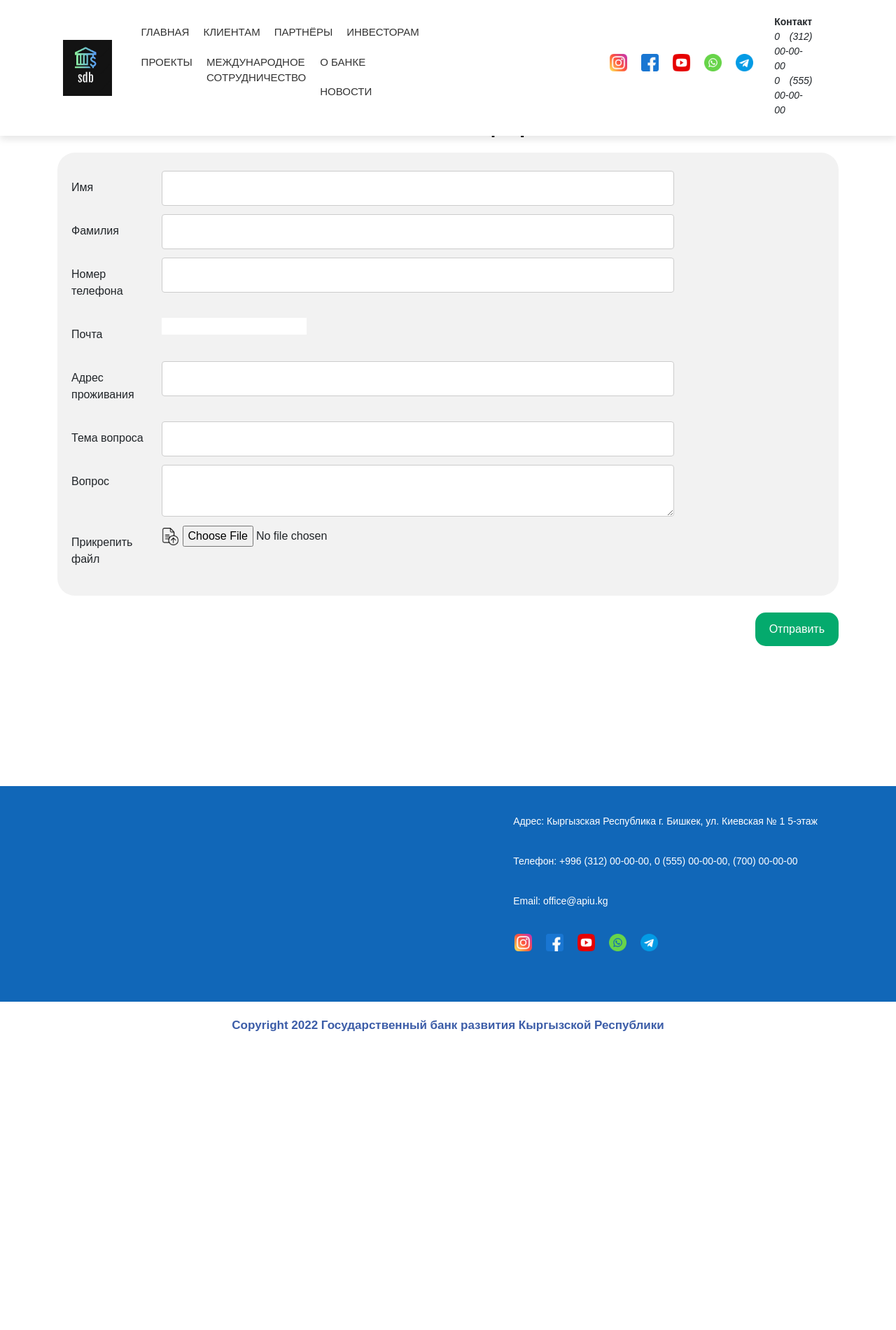
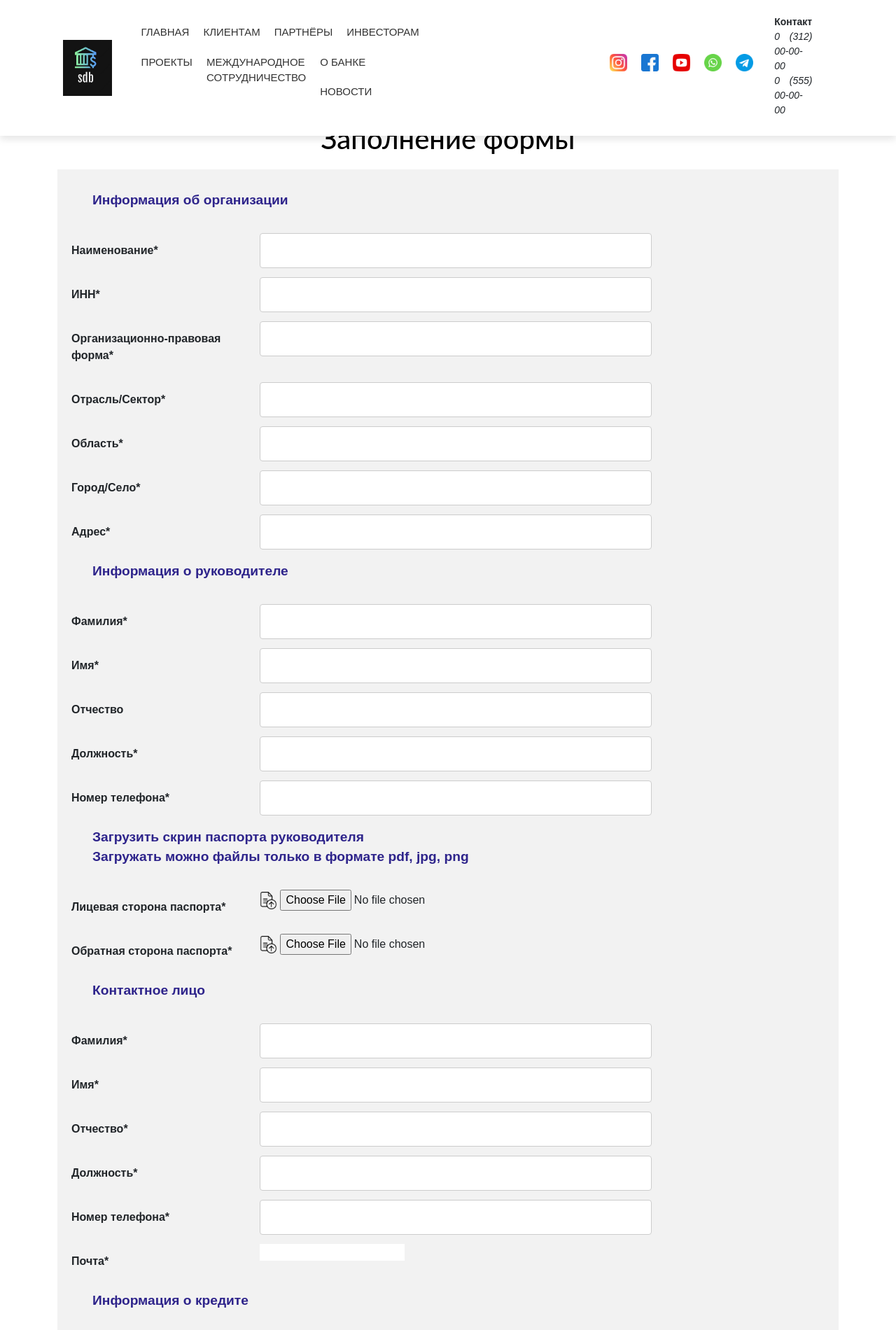
Before and after one commit to jaman-bala/bank_website, a Django app: template backend/apps/online/templates/online/create.html in a window 1280 px wide. Shown: the top 1900 px of the page at 70% size. Before the commit the page ends 1473 px from the top, so only its background shows below. Run offline with Django 4.2, Linux system fonts and the light colour scheme; the template is opened without the code that fills it, so the values that code supplies are empty, except form fields; tables that the repository leaves empty hold one stand-in row (values such as "Sample post"); form fields are guessed from the names that the template uses; some web fonts are replaced.

Commit message:
filling out the form

```diff
--- a/backend/apps/online/models.py
+++ b/backend/apps/online/models.py
@@ -59,7 +59,7 @@ class Create(models.Model):
     phone = models.DecimalField("Номер телефона", max_digits=255, decimal_places=0)
     email = models.EmailField("Почта")
 
-    requested_amount = models.CharField("Запрашиваемая сумма", max_length=255)
+    requested_amount = models.IntegerField("Запрашиваемая сумма", max_length=255)
     credit_term = models.CharField("Срок кредита", max_length=255, default="")
     target_direction = models.CharField("Целевое направление кредита", max_length=255)
     own_contribution = models.CharField("обственный вклад в денежном выражении", max_length=255)
--- a/backend/apps/online/templates/online/create.html
+++ b/backend/apps/online/templates/online/create.html
@@ -1,4 +1,4 @@
-{% extends 'main/base.html' %} {% load static %} {% block content %}
+p{% extends 'main/base.html' %} {% load static %} {% block content %}
 
 <div class="container">
     <div class="form-floating mb-3">
@@ -8,9 +8,146 @@
                     <form action="." method="POST">
                       {% csrf_token %}
                       <div class="container__forms">
+
+                        <p class="form__text">Информация об организации</p>
+
                   <div class="row__forms">
                     <div class="col-25">
-                      <label for="fname">Имя</label>
+                      <label for="fname">Наименование*</label>
+                    </div>
+                    <div class="col-75">
+                      {{ form.organ_name }}
+                    </div>
+                  </div>
+                  <div class="row__forms">
+                    <div class="col-25">
+                      <label for="fname">ИНН*</label>
+                    </div>
+                    <div class="col-75">
+                      {{ form.inn }}
+                    </div>
+                  </div>
+
+                  <div class="row__forms">
+                    <div class="col-25">
+                      <label for="lname">Организационно-правовая форма*</label>
+                    </div>
+                    <div class="col-75">
+                      {{ form.organizations}}
+                    </div>
+                  </div>
+                  <div class="row__forms">
+                    <div class="col-25">
+                      <label for="lname">Отрасль/Сектор*</label>
+                    </div>
+                    <div class="col-75">
+                      {{ form.sector}}
+                    </div>
+                  </div>
+                  <div class="row__forms">
+                    <div class="col-25">
+                      <label for="lname">Область*</label>
+                    </div>
+                    <div class="col-75">
+                      {{ form.region}}
+                    </div>
+                  </div>
+                  <div class="row__forms">
+                    <div class="col-25">
+                      <label for="fname">Город/Село*</label>
+                    </div>
+                    <div class="col-75">
+                      {{ form.city }}
+                    </div>
+                  </div>
+                  <div class="row__forms">
+                    <div class="col-25">
+                      <label for="fname">Адрес*</label>
+                    </div>
+                    <div class="col-75">
+                      {{ form.adress }}
+                    </div>
+                  </div>
+
+                  <p class="form__text">Информация о руководителе</p>
+
+                  <div class="row__forms">
+                    <div class="col-25">
+                      <label for="fname">Фамилия*</label>
+                    </div>
+                    <div class="col-75">
+                      {{ form.supervisor_last_name }}
+                    </div>
+                  </div>
+                  <div class="row__forms">
+                    <div class="col-25">
+                      <label for="fname">Имя*</label>
+                    </div>
+                    <div class="col-75">
+                      {{ form.supervisor_first_name }}
+                    </div>
+                  </div>
+                  <div class="row__forms">
+                    <div class="col-25">
+                      <label for="fname">Отчество</label>
+                    </div>
+                    <div class="col-75">
+                      {{ form.supervisor_middle_name }}
+                    </div>
+                  </div>
+                  <div class="row__forms">
+                    <div class="col-25">
+                      <label for="fname">Должность*</label>
+                    </div>
+                    <div class="col-75">
+                      {{ form.supervisor_job_title }}
+                    </div>
+                  </div>
+                  <div class="row__forms">
+                    <div class="col-25">
+                      <label for="fname">Номер телефона*</label>
+                    </div>
+                    <div class="col-75">
+                      {{ form.supervisor_phone }}
+                    </div>
+                  </div>
+
+                  <p class="form__text">Загрузить скрин паспорта руководителя<br>
+                    Загружать можно файлы только в формате pdf, jpg, png
+                    </p>
+
+                  <div class="row__forms">
+                    <div class="col-25">
+                      <label for="lname">Лицевая сторона паспорта*</label>
+                    </div>
+                    <div class="col-75">
+                      <img class="footer__icon" src="{% static './src/images/icons/file.png' %}" alt="Search">
+                      {{ form.file_before }}
+                    </div>
+                  </div>
+                  <div class="row__forms">
+                    <div class="col-25">
+                      <label for="lname">Обратная сторона паспорта*</label>
+                    </div>
+                    <div class="col-75">
+                      <img class="footer__icon" src="{% static './src/images/icons/file.png' %}" alt="Search">
+                      {{ form.file_rear }}
+                    </div>
+                  </div>
+
+                  <p class="form__text">Контактное лицо</p>
+
+                  <div class="row__forms">
+                    <div class="col-25">
+                      <label for="fname">Фамилия*</label>
+                    </div>
+                    <div class="col-75">
+                      {{ form.last_name }}
+                    </div>
+                  </div>
+                  <div class="row__forms">
+                    <div class="col-25">
+                      <label for="fname">Имя*</label>
                     </div>
                     <div class="col-75">
                       {{ form.first_name }}
@@ -18,15 +155,23 @@
                   </div>
                   <div class="row__forms">
                     <div class="col-25">
-                      <label for="lname">Фамилия</label>
+                      <label for="fname">Отчество*</label>
                     </div>
                     <div class="col-75">
-                      {{ form.last_name }}
+                      {{ form.middle_name }}
                     </div>
                   </div>
                   <div class="row__forms">
                     <div class="col-25">
-                      <label for="lname">Номер телефона</label>
+                      <label for="fname">Должность*</label>
+                    </div>
+                    <div class="col-75">
+                      {{ form.job_title }}
+                    </div>
+                  </div>
+                  <div class="row__forms">
+                    <div class="col-25">
+                      <label for="fname">Номер телефона*</label>
                     </div>
                     <div class="col-75">
                       {{ form.phone }}
@@ -34,36 +179,26 @@
                   </div>
                   <div class="row__forms">
                     <div class="col-25">
-                      <label for="lname">Почта</label>
+                      <label for="fname">Почта*</label>
                     </div>
                     <div class="col-75">
-                      {{ form.email  }}
+                      {{ form.email }}
                     </div>
                   </div>
+
+                  <p class="form__text">Информация о кредите</p>
+
                   <div class="row__forms">
                     <div class="col-25">
-                      <label for="lname">Адрес проживания</label>
+                      <label for="fname">Запрашиваемая сумма*</label>
                     </div>
                     <div class="col-75">
-                      {{ form.city   }}
+                      {{ form.requested_amount }}
                     </div>
                   </div>
-                  <div class="row__forms">
-                    <div class="col-25">
-                      <label for="lname">Тема вопроса</label>
-                    </div>
-                    <div class="col-75">
-                      {{ form.title   }}
-                    </div>
-                  </div>
-                  <div class="row__forms">
-                    <div class="col-25">
-                      <label for="subject">Вопрос</label>
-                    </div>
-                    <div class="col-75">
-                      {{ form.text }}
-                    </div>
-                  </div>
+
+
+
                   <div class="row__forms">
                     <div class="col-25">
                       <label for="lname">Прикрепить файл</label>
--- a/backend/static/src/css/forms.css
+++ b/backend/static/src/css/forms.css
@@ -35,19 +35,23 @@ input[type=submit]:hover {
     margin-top: 20px;
     background-color: #f2f2f2;
     padding: 20px;
-    border-radius: 25px;
+
 
 }
 
 .col-25 {
     float: left;
-    width: 12%;
-    margin-top: 6px;
+    width: 25%;
+    margin-top: 7px;
+}
+.col-25 label {
+    font-size: 1rem;
+    font-weight: bold;
 }
 
 .col-75 {
     float: left;
-    width: 85%;
+    width: 65%;
     margin-top: 6px;
 }
 
@@ -58,6 +62,15 @@ input[type=submit]:hover {
     clear: both;
 }
 
+.form__text {
+    font-size: 1.2rem;
+    font-weight: bold;
+    margin-top: 10px;
+    color: rgb(46, 36, 139);
+}
+
+
+
   /* Responsive layout - when the screen is less than 600px wide, make the two columns stack on top of each other instead of next to each other */
 @media screen and (max-width: 600px) {
     .col-25, .col-75, input[type=submit] {
```
Also changed, not shown: backend/apps/online/forms.py (+79 -11 lines), backend/apps/main/migrations/0007_delete_staff.py (added), backend/apps/online/migrations/0005_alter_create_organizations_alter_create_region_and_more.py (added), 1 other file.
